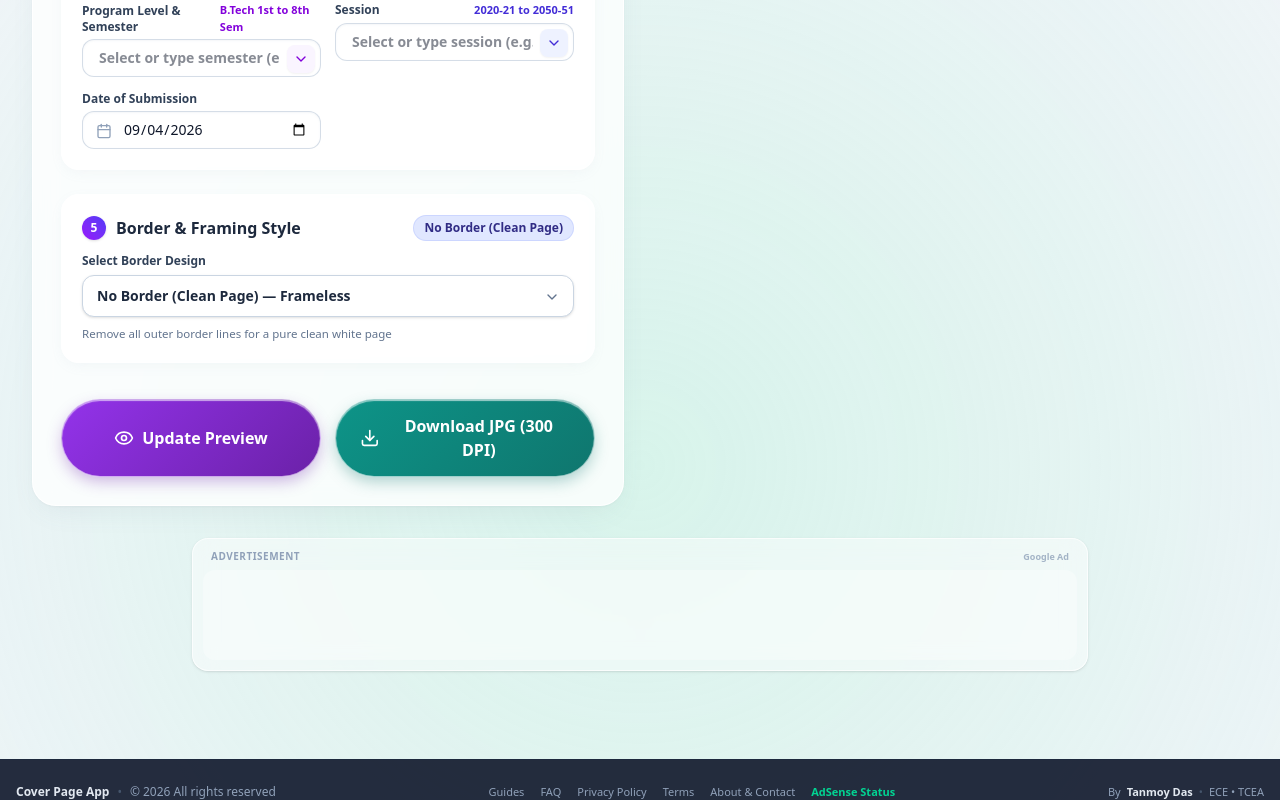
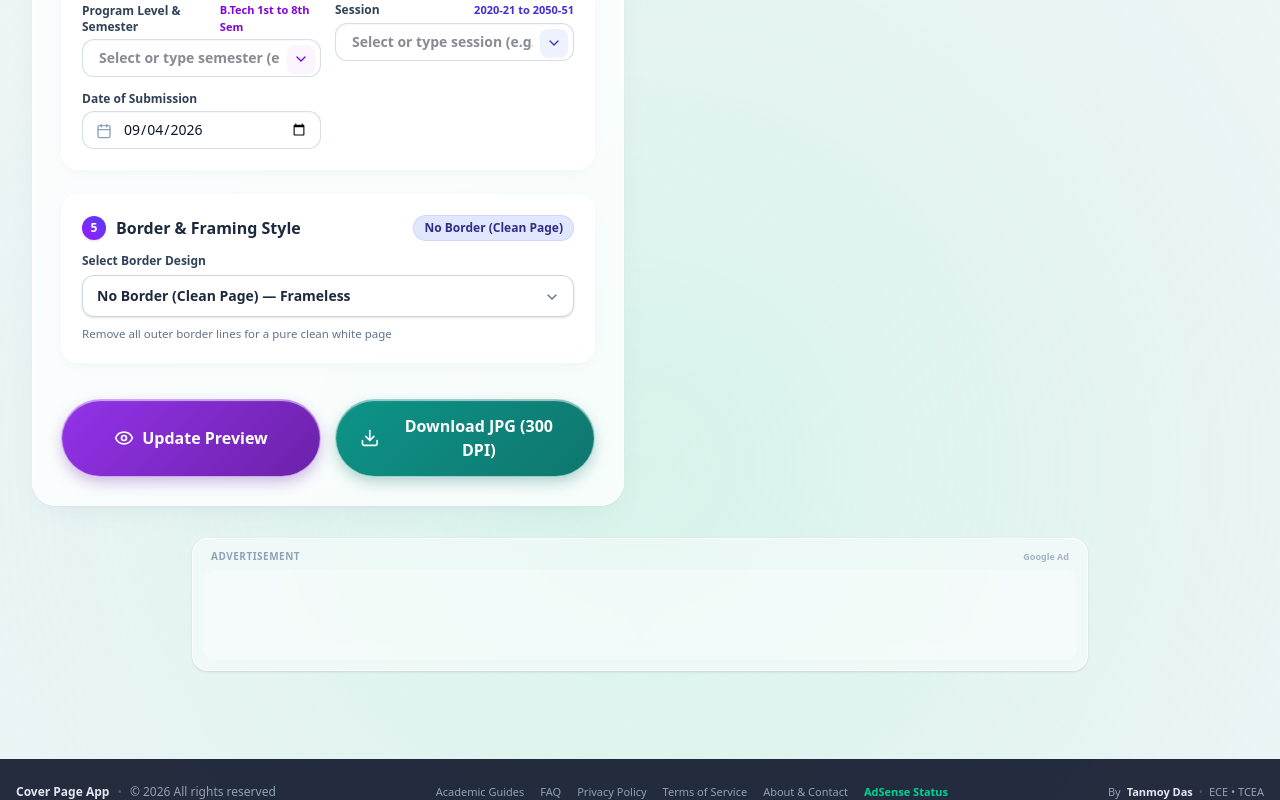
Before and after one commit to ta362/Front-Page, a React (Vite) app: page / in a window 1280 px wide. Shown: the part 1432-2232 px from the top of the page. Built offline with nearby package versions, Linux system fonts and the light colour scheme.

Commit message:
feat: implement URL hash-based routing
Add hashchange listener to support deep linking and improve crawlability for Google AdSense and search engines by replacing button-based navigation with semantic anchor tags.

```diff
--- a/src/App.tsx
+++ b/src/App.tsx
@@ -110,6 +110,31 @@ export default function App() {
     return () => {
       window.removeEventListener('beforeinstallprompt', handleBeforeInstall);
     };
+  }, []);
+
+  // Handle URL hash routing for direct links & Google AdSense / search crawlers
+  useEffect(() => {
+    const handleHashRouting = () => {
+      const hash = window.location.hash.replace('#', '');
+      if (hash === 'guides') {
+        setActiveView('guides');
+        window.scrollTo({ top: 0, behavior: 'smooth' });
+      } else if (hash === 'faq') {
+        setActiveView('faq');
+        window.scrollTo({ top: 0, behavior: 'smooth' });
+      } else if (hash === 'editor') {
+        setActiveView('editor');
+        window.scrollTo({ top: 0, behavior: 'smooth' });
+      } else if (hash === 'privacy' || hash === 'terms' || hash === 'about') {
+        setLegalModalTab(hash as 'privacy' | 'terms' | 'about');
+      } else if (hash === 'adsense-guide') {
+        setIsAdSenseGuideOpen(true);
+      }
+    };
+
+    handleHashRouting();
+    window.addEventListener('hashchange', handleHashRouting);
+    return () => window.removeEventListener('hashchange', handleHashRouting);
   }, []);
 
   const handleInstallApp = async () => {
--- a/src/components/Footer.tsx
+++ b/src/components/Footer.tsx
@@ -17,45 +17,75 @@ export const Footer: React.FC<FooterProps> = ({ onNavigateTab }) => {
           <span className="text-slate-400">© 2026 All rights reserved</span>
         </div>
 
-        {/* Minimal Subtle Links (Fully readable by AdSense crawlers!) */}
-        <div className="flex flex-wrap items-center gap-3 sm:gap-4 text-[11px] font-medium text-slate-400">
-          <button
-            onClick={() => onNavigateTab('guides')}
+        {/* Crawlable Semantic Links (Fully indexed by Google AdSense & Search Engine crawlers) */}
+        <nav aria-label="Footer Navigation" className="flex flex-wrap items-center gap-3 sm:gap-4 text-[11px] font-medium text-slate-400">
+          <a
+            href="#guides"
+            onClick={(e) => {
+              e.preventDefault();
+              window.location.hash = 'guides';
+              onNavigateTab('guides');
+            }}
             className="hover:text-purple-300 transition-colors cursor-pointer"
           >
-            Guides
-          </button>
-          <button
-            onClick={() => onNavigateTab('faq')}
+            Academic Guides
+          </a>
+          <a
+            href="#faq"
+            onClick={(e) => {
+              e.preventDefault();
+              window.location.hash = 'faq';
+              onNavigateTab('faq');
+            }}
             className="hover:text-purple-300 transition-colors cursor-pointer"
           >
             FAQ
-          </button>
-          <button
-            onClick={() => onNavigateTab('privacy')}
+          </a>
+          <a
+            href="#privacy"
+            onClick={(e) => {
+              e.preventDefault();
+              window.location.hash = 'privacy';
+              onNavigateTab('privacy');
+            }}
             className="hover:text-purple-300 transition-colors cursor-pointer"
           >
             Privacy Policy
-          </button>
-          <button
-            onClick={() => onNavigateTab('terms')}
+          </a>
+          <a
+            href="#terms"
+            onClick={(e) => {
+              e.preventDefault();
+              window.location.hash = 'terms';
+              onNavigateTab('terms');
+            }}
             className="hover:text-purple-300 transition-colors cursor-pointer"
           >
-            Terms
-          </button>
-          <button
-            onClick={() => onNavigateTab('about')}
+            Terms of Service
+          </a>
+          <a
+            href="#about"
+            onClick={(e) => {
+              e.preventDefault();
+              window.location.hash = 'about';
+              onNavigateTab('about');
+            }}
             className="hover:text-purple-300 transition-colors cursor-pointer"
           >
             About &amp; Contact
-          </button>
-          <button
-            onClick={() => onNavigateTab('adsense-guide')}
+          </a>
+          <a
+            href="#adsense-guide"
+            onClick={(e) => {
+              e.preventDefault();
+              window.location.hash = 'adsense-guide';
+              onNavigateTab('adsense-guide');
+            }}
             className="text-emerald-400 hover:text-emerald-300 font-semibold transition-colors cursor-pointer"
           >
             AdSense Status
-          </button>
-        </div>
+          </a>
+        </nav>
 
         {/* Developer Credit */}
         <div className="flex items-center gap-1.5 text-[11px] text-slate-400">
--- a/src/components/Navbar.tsx
+++ b/src/components/Navbar.tsx
@@ -145,8 +145,10 @@ export const Navbar: React.FC<NavbarProps> = ({
 
             {isMenuOpen && (
               <div className="absolute right-0 mt-2 w-56 bg-white rounded-2xl shadow-2xl border border-slate-100 p-1.5 z-50 animate-fade-in text-xs">
-                <button
-                  onClick={() => {
+                <a
+                  href="#adsense-guide"
+                  onClick={(e) => {
+                    e.preventDefault();
                     setIsMenuOpen(false);
                     onOpenAdSenseGuide();
                   }}
@@ -154,12 +156,14 @@ export const Navbar: React.FC<NavbarProps> = ({
                 >
                   <Award className="w-4 h-4 text-emerald-600" />
                   <span>AdSense Approval Guide</span>
-                </button>
+                </a>
 
                 <div className="my-1 border-t border-slate-100" />
 
-                <button
-                  onClick={() => {
+                <a
+                  href="#guides"
+                  onClick={(e) => {
+                    e.preventDefault();
                     setIsMenuOpen(false);
                     onNavigateTab('guides');
                   }}
@@ -167,10 +171,12 @@ export const Navbar: React.FC<NavbarProps> = ({
                 >
                   <BookOpen className="w-4 h-4 text-purple-600" />
                   <span>Academic Formatting Guides</span>
-                </button>
+                </a>
 
-                <button
-                  onClick={() => {
+                <a
+                  href="#faq"
+                  onClick={(e) => {
+                    e.preventDefault();
                     setIsMenuOpen(false);
                     onNavigateTab('faq');
                   }}
@@ -178,12 +184,14 @@ export const Navbar: React.FC<NavbarProps> = ({
                 >
                   <HelpCircle className="w-4 h-4 text-indigo-600" />
                   <span>User Guide &amp; FAQ</span>
-                </button>
+                </a>
 
                 <div className="my-1 border-t border-slate-100" />
 
-                <button
-                  onClick={() => {
+                <a
+                  href="#privacy"
+                  onClick={(e) => {
+                    e.preventDefault();
                     setIsMenuOpen(false);
                     onOpenLegal('privacy');
                   }}
@@ -191,10 +199,12 @@ export const Navbar: React.FC<NavbarProps> = ({
                 >
                   <Shield className="w-4 h-4 text-slate-400" />
                   <span>Privacy Policy</span>
-                </button>
+                </a>
 
-                <button
-                  onClick={() => {
+                <a
+                  href="#about"
+                  onClick={(e) => {
+                    e.preventDefault();
                     setIsMenuOpen(false);
                     onOpenLegal('about');
                   }}
@@ -202,7 +212,7 @@ export const Navbar: React.FC<NavbarProps> = ({
                 >
                   <Info className="w-4 h-4 text-slate-400" />
                   <span>About &amp; Contact</span>
-                </button>
+                </a>
               </div>
             )}
           </div>
```
